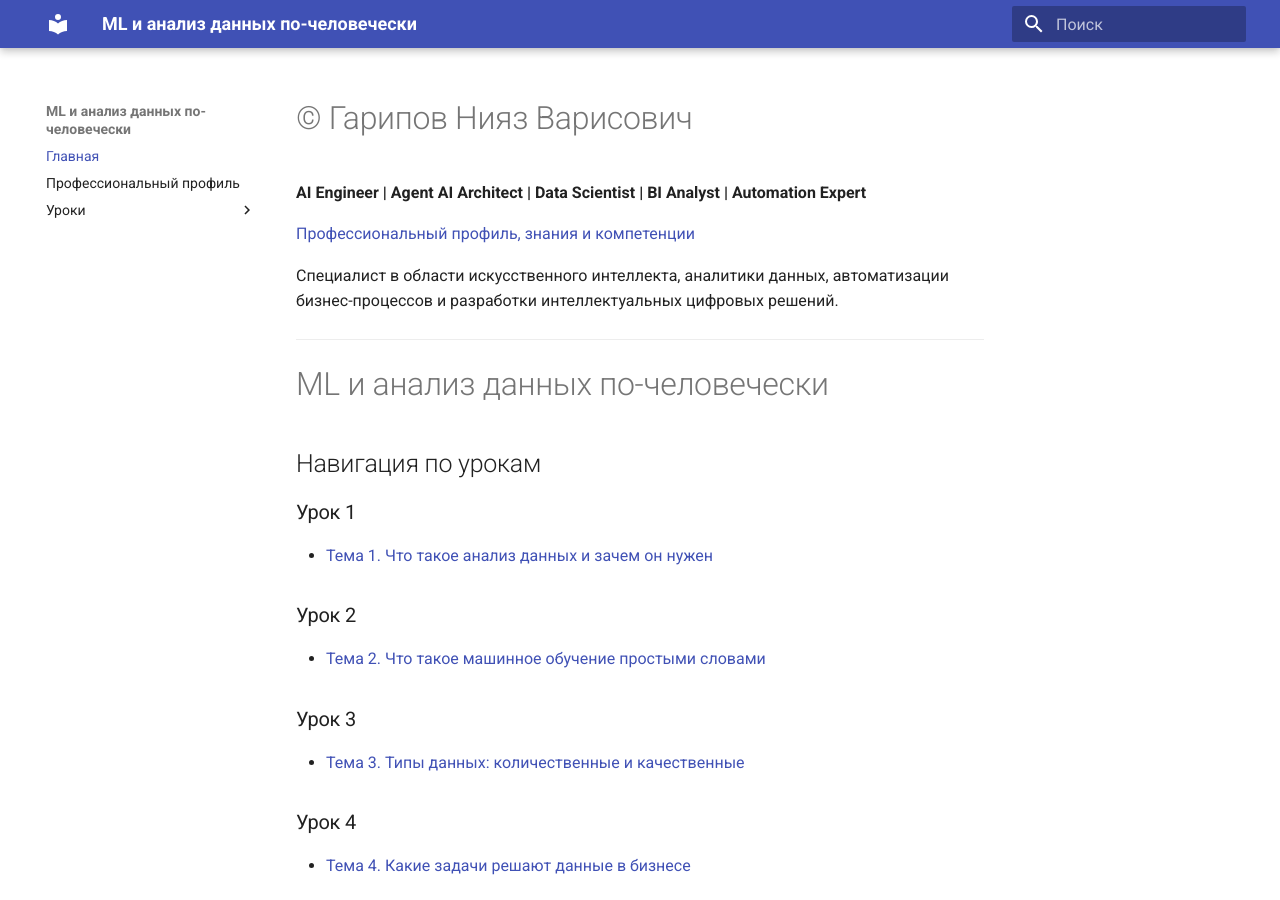
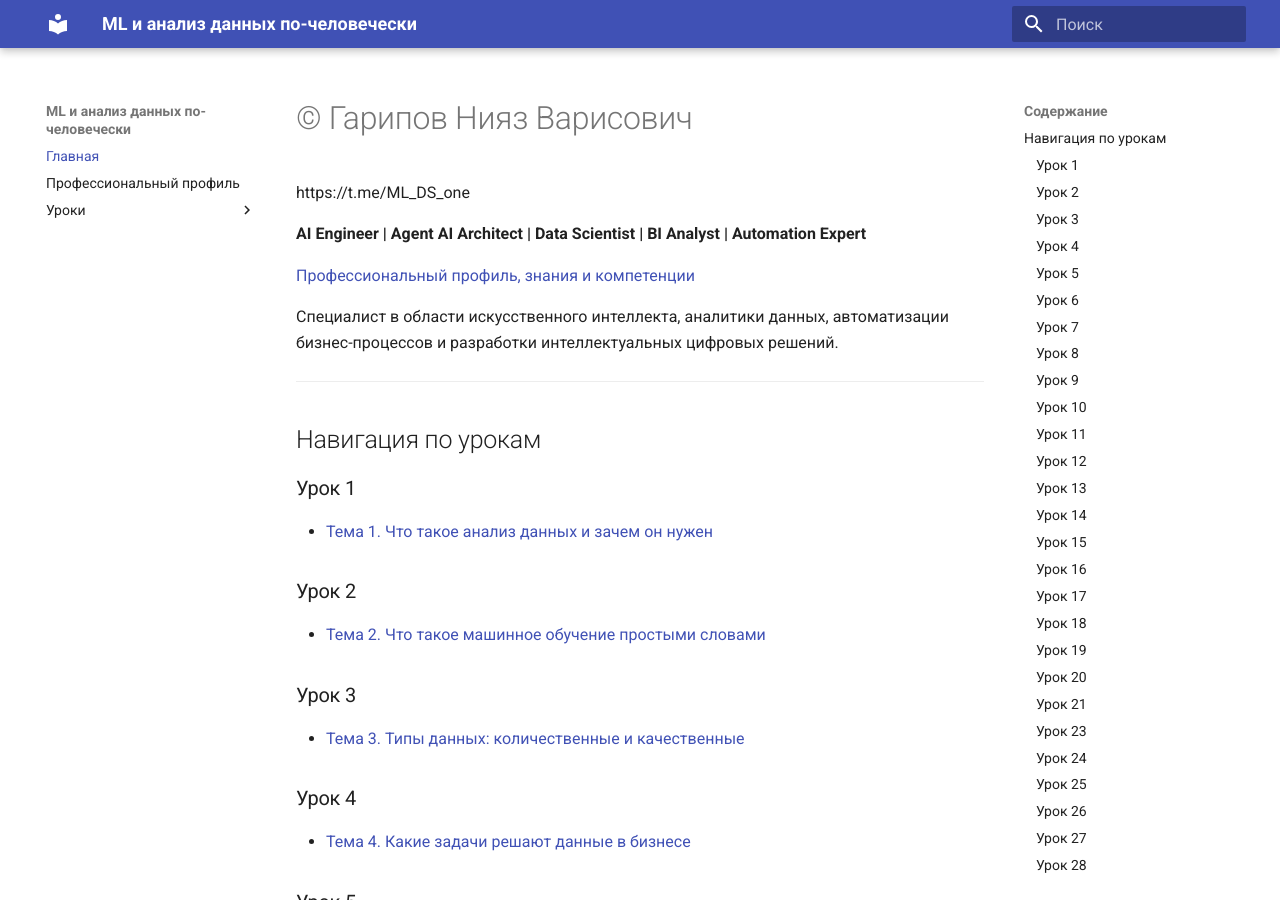
Before and after one commit to NiiyazG/ml-ds-channel-pages, an MkDocs documentation site: the page built from docs/index.md, in a window 1280 px wide and 900 px high. Built offline with MkDocs 1.6.1 and Material for MkDocs 9.7.7, drawn with Linux system fonts in a browser that asks for light colours.

Commit message:
Update homepage header link and remove main title

```diff
--- a/docs/index.md
+++ b/docs/index.md
@@ -1,4 +1,6 @@
 # © Гарипов Нияз Варисович
+
+https://t.me/ML_DS_one
 
 **AI Engineer | Agent AI Architect | Data Scientist | BI Analyst | Automation Expert**
 
@@ -7,8 +9,6 @@
 Специалист в области искусственного интеллекта, аналитики данных, автоматизации бизнес-процессов и разработки интеллектуальных цифровых решений.
 
 ---
-
-# ML и анализ данных по-человечески
 
 ## Навигация по урокам
 
```
